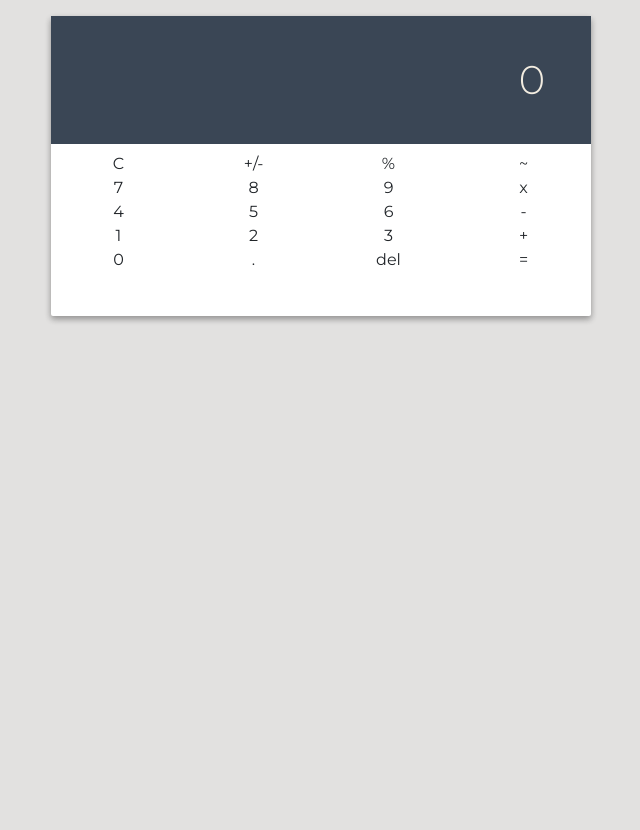
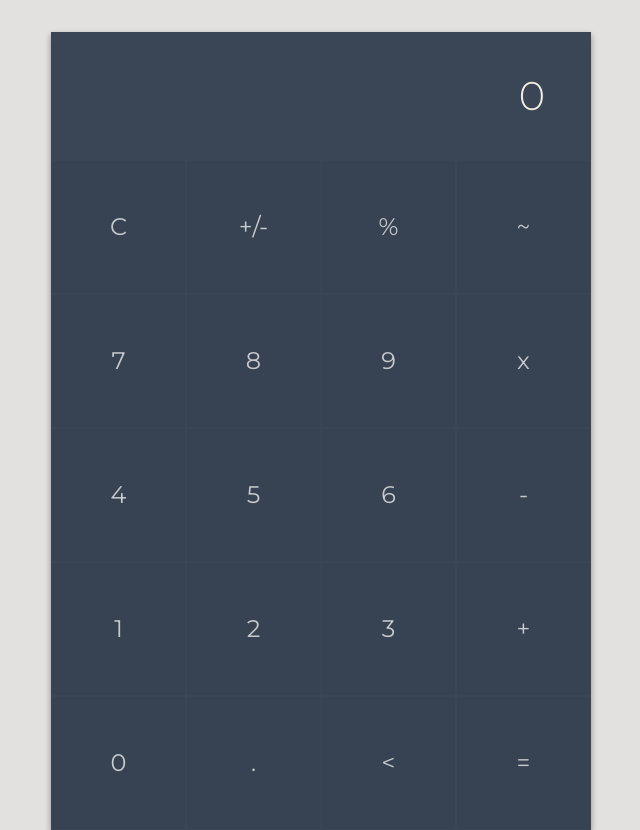
Before and after one commit to joaomantovani/calculator, an Angular app: page / in a window 1280 px wide. Shown: the whole page, without its empty margins (319-959 px from the left). Before the commit the page ends 800 px from the top, so only its background shows below. Built offline with nearby package versions, Linux system fonts and the light colour scheme.

Commit message:
Issue #11
Create and customize the buttons components.

```diff
--- a/src/app/app.component.css
+++ b/src/app/app.component.css
@@ -0,0 +1,3 @@
+#calc-app {
+  margin-top: 1em;
+}
--- a/src/app/app.component.html
+++ b/src/app/app.component.html
@@ -1,4 +1,4 @@
-<section class="container">
+<section id="calc-app" class="container">
   <div class="row">
     <div class="col-md-6 offset-md-3">
         <app-calculator></app-calculator>
--- a/src/app/app.module.ts
+++ b/src/app/app.module.ts
@@ -5,13 +5,15 @@ import { AppComponent } from './app.component';
 import { BsDropdownModule } from 'ngx-bootstrap/dropdown';
 import { CalculatorComponent } from './calculator/calculator.component';
 import { VisorComponent } from './calculator/visor/visor.component';
+import { ButtonComponent } from './calculator/button/button.component';
 
 
 @NgModule({
   declarations: [
     AppComponent,
     CalculatorComponent,
-    VisorComponent
+    VisorComponent,
+    ButtonComponent
   ],
   imports: [
     BrowserModule
--- /dev/null
+++ b/src/app/calculator/button/button.component.css
@@ -0,0 +1,23 @@
+.btn-calc {
+  background-color: #374352;
+  color: #C7CACE;
+  padding: 2em;
+  font-size: 1.5rem;
+  border: 1px solid #3A4655;
+}
+
+.btn-calc:hover {
+  background-color: #34404e;
+  color: #edf0f4;
+  cursor: pointer;
+}
+
+.noselectable {
+  -webkit-touch-callout: none; /* iOS Safari */
+  -webkit-user-select: none; /* Safari */
+  -khtml-user-select: none; /* Konqueror HTML */
+  -moz-user-select: none; /* Firefox */
+  -ms-user-select: none; /* Internet Explorer/Edge */
+  user-select: none; /* Non-prefixed version, currently
+                                  supported by Chrome and Opera */
+}
--- /dev/null
+++ b/src/app/calculator/button/button.component.html
@@ -0,0 +1,3 @@
+<div (click)="addValueToVisor()" class="btn-calc noselectable">
+  {{value}}
+</div>
--- /dev/null
+++ b/src/app/calculator/button/button.component.ts
@@ -0,0 +1,21 @@
+import {Component, Input, OnInit} from '@angular/core';
+
+@Component({
+  selector: 'app-button',
+  templateUrl: './button.component.html',
+  styleUrls: ['./button.component.css']
+})
+export class ButtonComponent implements OnInit {
+
+  @Input() value: String;
+
+  addValueToVisor() {
+
+  }
+
+  constructor() { }
+
+  ngOnInit() {
+  }
+
+}
--- a/src/app/calculator/calculator.component.html
+++ b/src/app/calculator/calculator.component.html
@@ -8,12 +8,12 @@
   </div>
 
   <!--Container of the buttons-->
-  <div class="container-fluid">
+  <div class="container-buttons">
 
     <!--Every button of the calc-->
-    <div *ngFor="let row of mapped_buttons" class="row">
+    <div *ngFor="let row of mapped_buttons" class="row no-gutters">
       <div *ngFor="let value of row" class="col">
-        {{value}}
+        <app-button [value]="value"></app-button>
       </div>
     </div>
 
--- a/src/app/calculator/calculator.component.ts
+++ b/src/app/calculator/calculator.component.ts
@@ -12,7 +12,7 @@ export class CalculatorComponent implements OnInit {
     ["7", "8", "9", "x"],
     ["4", "5", "6", "-"],
     ["1", "2", "3", "+"],
-    ["0", ".", "del", "="]
+    ["0", ".", "<", "="]
   ];
 
   constructor() { }
--- a/src/app/calculator/visor/visor.component.css
+++ b/src/app/calculator/visor/visor.component.css
@@ -4,4 +4,5 @@
   font-weight: 300;
   padding: 1em;
   letter-spacing: .15em;
+  margin-bottom: 0;
 }
```
Also changed, not shown: 1 other file (tests, documents, lock files or other folders).
